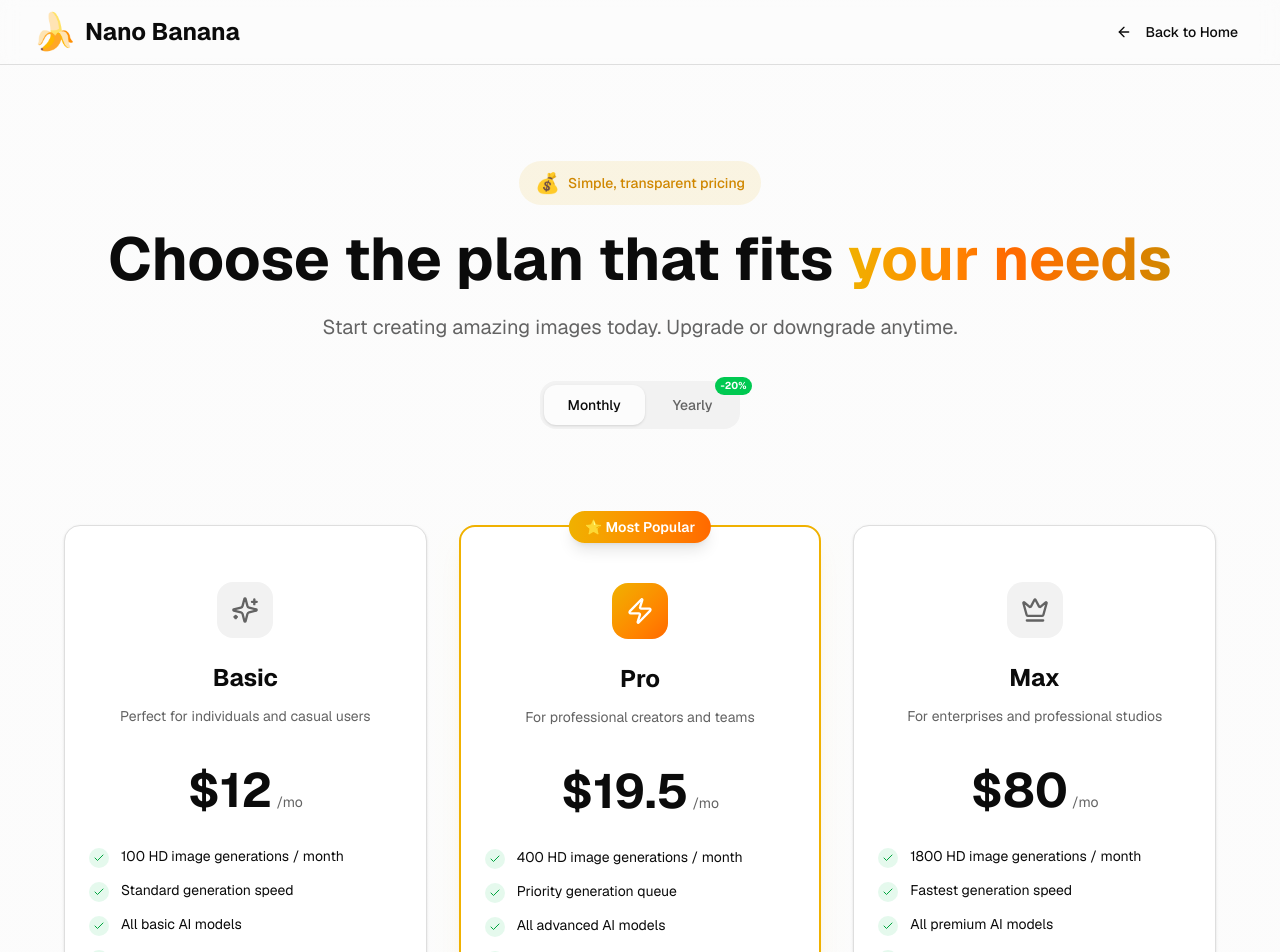
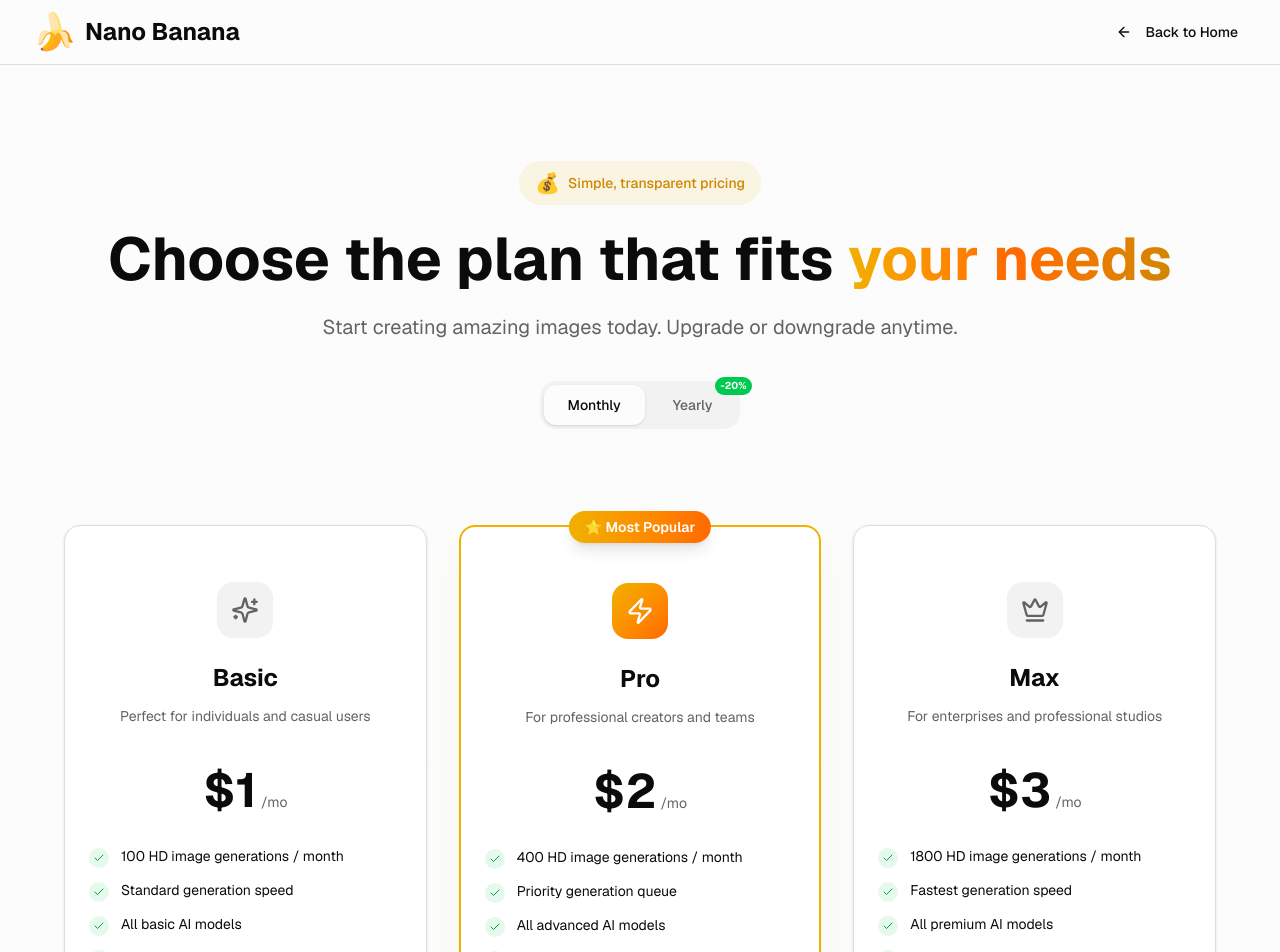
Before and after one commit to liuyan-wjy/nano-banana-clone, a Next.js app: page /pricing in a window 1280 px wide. Shown: the top 952 px of the page. Built offline with nearby package versions, Linux system fonts and the light colour scheme; no server answers.

Commit message:
Update pricing plans to reflect new monthly and yearly rates for Basic, Pro, and Max tiers.

```diff
--- a/app/pricing/page.tsx
+++ b/app/pricing/page.tsx
@@ -12,7 +12,7 @@ const plans = [
     id: "basic",
     name: "Basic",
     description: "Perfect for individuals and casual users",
-    price: { monthly: 12, yearly: 9.6 },
+    price: { monthly: 1, yearly: 0.8 },
     currency: "USD",
     icon: Sparkles,
     features: [
@@ -35,7 +35,7 @@ const plans = [
     id: "pro",
     name: "Pro",
     description: "For professional creators and teams",
-    price: { monthly: 19.5, yearly: 15.6 },
+    price: { monthly: 2, yearly: 1.6 },
     currency: "USD",
     icon: Zap,
     features: [
@@ -59,7 +59,7 @@ const plans = [
     id: "max",
     name: "Max",
     description: "For enterprises and professional studios",
-    price: { monthly: 80, yearly: 64 },
+    price: { monthly: 3, yearly: 2.4 },
     currency: "USD",
     icon: Crown,
     features: [
```
